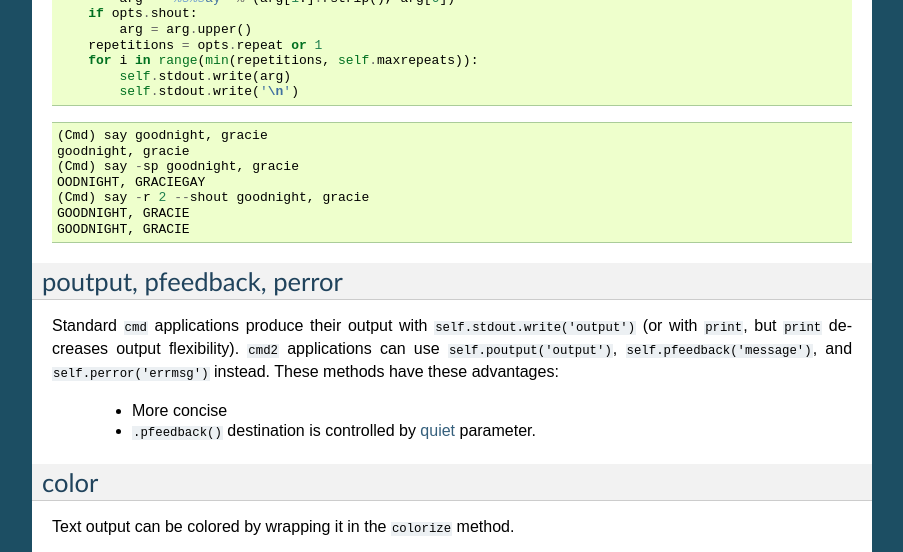
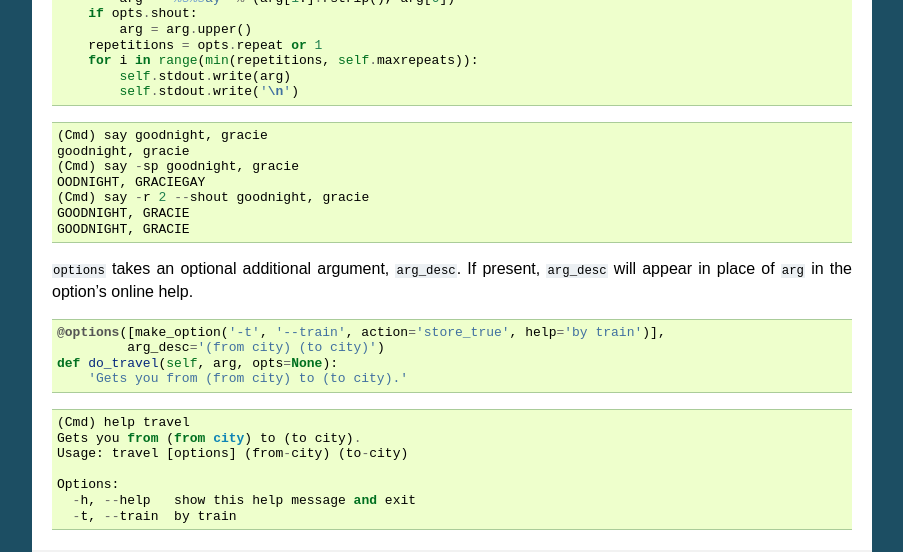
Before and after one commit to python-cmd2/cmd2, a Sphinx documentation site: the page built from docs/unfreefeatures.rst, in a window 1280 px wide and 900 px high, scrolled down 2084 px, cut to the strip 0-552 px from the top of the window. Shown: the whole strip, without its empty margins (198-1101 px from the left). Built offline with Sphinx 7.4.7, drawn with Linux system fonts in a browser that asks for light colours; pages that are not in the unit, such as notebooks, are missing from menus.

Commit message:
added arg_desc to @options, thanks Renzo Crispiatico

```diff
--- a/docs/unfreefeatures.rst
+++ b/docs/unfreefeatures.rst
@@ -28,16 +28,16 @@ object produced by applying a pyparsing_
 grammar applied to ``arg``.  It may include:
 
 command
-  Name of the command called
+    Name of the command called
 
 raw
-  Full input exactly as typed.
+    Full input exactly as typed.
 
 terminator
-  Character used to end a multiline command
+    Character used to end a multiline command
 
 suffix
-  Remnant of input after terminator
+    Remnant of input after terminator
 
 ::
 
@@ -46,17 +46,17 @@ suffix
 
 ::
 
-	(Cmd) parsereport A B /* C */ D; E
-	['parsereport', 'A B  D', ';', 'E']
-	- args: A B  D
-	- command: parsereport
-	- raw: parsereport A B /* C */ D; E
-	- statement: ['parsereport', 'A B  D', ';']
-	  - args: A B  D
-	  - command: parsereport
-	  - terminator: ;
-	- suffix: E
-	- terminator: ;
+    (Cmd) parsereport A B /* C */ D; E
+    ['parsereport', 'A B  D', ';', 'E']
+    - args: A B  D
+    - command: parsereport
+    - raw: parsereport A B /* C */ D; E
+    - statement: ['parsereport', 'A B  D', ';']
+        - args: A B  D
+        - command: parsereport
+        - terminator: ;
+    - suffix: E
+    - terminator: ;
 
 If ``parsed`` does not contain an attribute,
 querying for it will return ``None``.  (This
@@ -95,7 +95,7 @@ documentation) to ``settable``.
         degrees_c = 22
         sunny = False
         settable = Cmd.settable + '''degrees_c temperature in Celsius
-                                     sunny'''
+            sunny'''
         def do_sunbathe(self, arg):
             if self.degrees_c < 20:
                 result = "It's {temp} C - are you a penguin?".format(temp=self.degrees_c)
@@ -145,9 +145,9 @@ from ``args``.
 ::
 
     @options([make_option('-p', '--piglatin', action="store_true", help="atinLay"),
-              make_option('-s', '--shout', action="store_true", help="N00B EMULATION MODE"),
-              make_option('-r', '--repeat', type="int", help="output [n] times")
-             ])
+        make_option('-s', '--shout', action="store_true", help="N00B EMULATION MODE"),
+        make_option('-r', '--repeat', type="int", help="output [n] times")
+    ])
     def do_speak(self, arg, opts=None):
         """Repeats what you tell me to."""
         arg = ''.join(arg)
@@ -162,13 +162,35 @@ from ``args``.
 
 ::
 
-	(Cmd) say goodnight, gracie
-	goodnight, gracie
-	(Cmd) say -sp goodnight, gracie
-	OODNIGHT, GRACIEGAY
-	(Cmd) say -r 2 --shout goodnight, gracie
-	GOODNIGHT, GRACIE
-	GOODNIGHT, GRACIE
+    (Cmd) say goodnight, gracie
+    goodnight, gracie
+    (Cmd) say -sp goodnight, gracie
+    OODNIGHT, GRACIEGAY
+    (Cmd) say -r 2 --shout goodnight, gracie
+    GOODNIGHT, GRACIE
+    GOODNIGHT, GRACIE
+
+``options`` takes an optional additional argument, ``arg_desc``.
+If present, ``arg_desc`` will appear in place of ``arg`` in
+the option's online help.
+
+::
+
+    @options([make_option('-t', '--train', action='store_true', help='by train')],
+             arg_desc='(from city) (to city)')
+    def do_travel(self, arg, opts=None):
+        'Gets you from (from city) to (to city).'
+
+
+::
+
+    (Cmd) help travel
+    Gets you from (from city) to (to city).
+    Usage: travel [options] (from-city) (to-city)
+
+    Options:
+      -h, --help   show this help message and exit
+      -t, --train  by train
 
 .. _optparse:
 
@@ -182,8 +204,8 @@ but ``print`` decreases output flexibility).  ``cmd2`` applications can use
 ``self.poutput('output')``, ``self.pfeedback('message')``, and ``self.perror('errmsg')``
 instead.  These methods have these advantages:
 
-  - More concise
-  - ``.pfeedback()`` destination is controlled by :ref:`quiet` parameter.
+- More concise
+    - ``.pfeedback()`` destination is controlled by :ref:`quiet` parameter.
 
 color
 =====
@@ -221,8 +243,8 @@ Presents numbered options to user, as bash ``select``.
 
 ::
 
-	(Cmd) eat wheaties
-	   1. sweet
-	   2. salty
-	Sauce? 2
-	wheaties with salty sauce, yum!
+    (Cmd) eat wheaties
+        1. sweet
+        2. salty
+    Sauce? 2
+    wheaties with salty sauce, yum!
```
Also changed, not shown: cmd2.py (+4 -3 lines), 2 other files.
